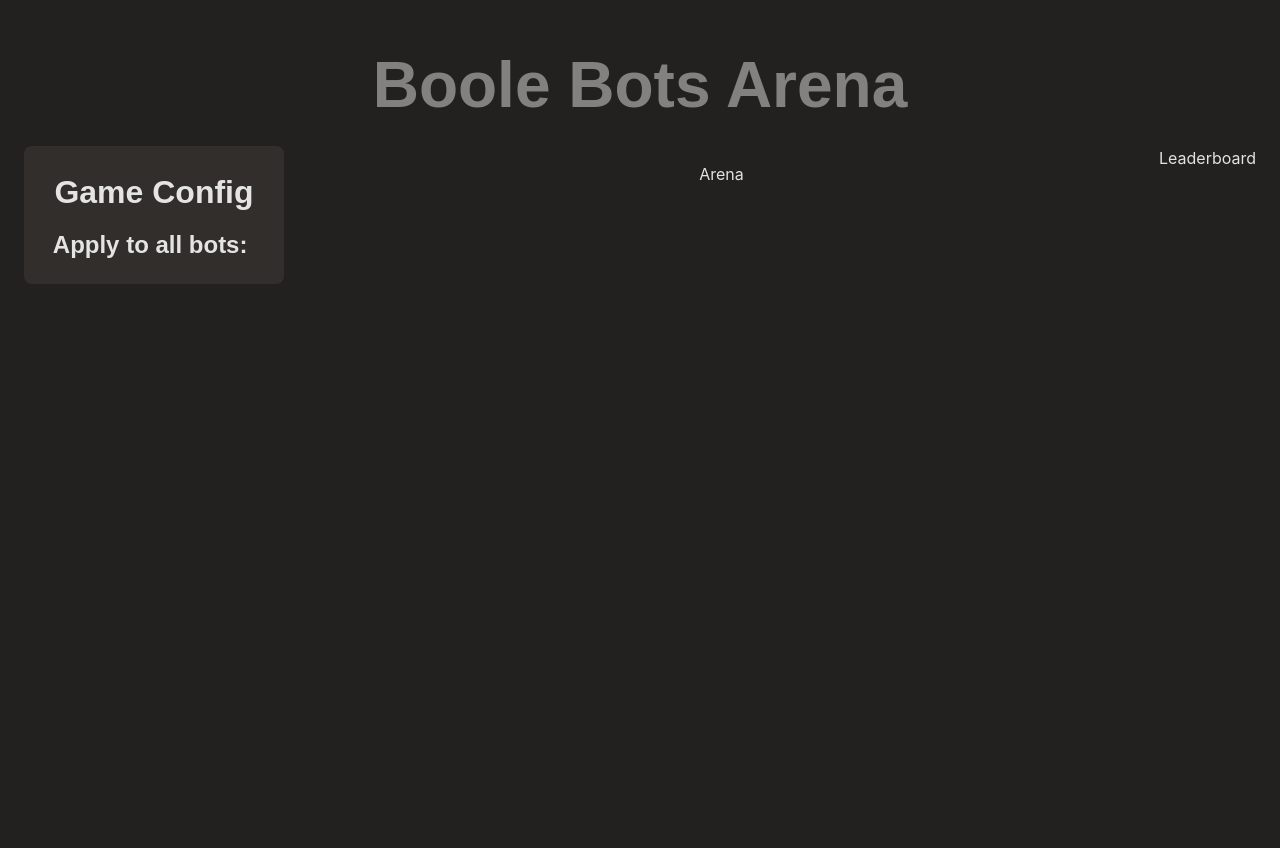
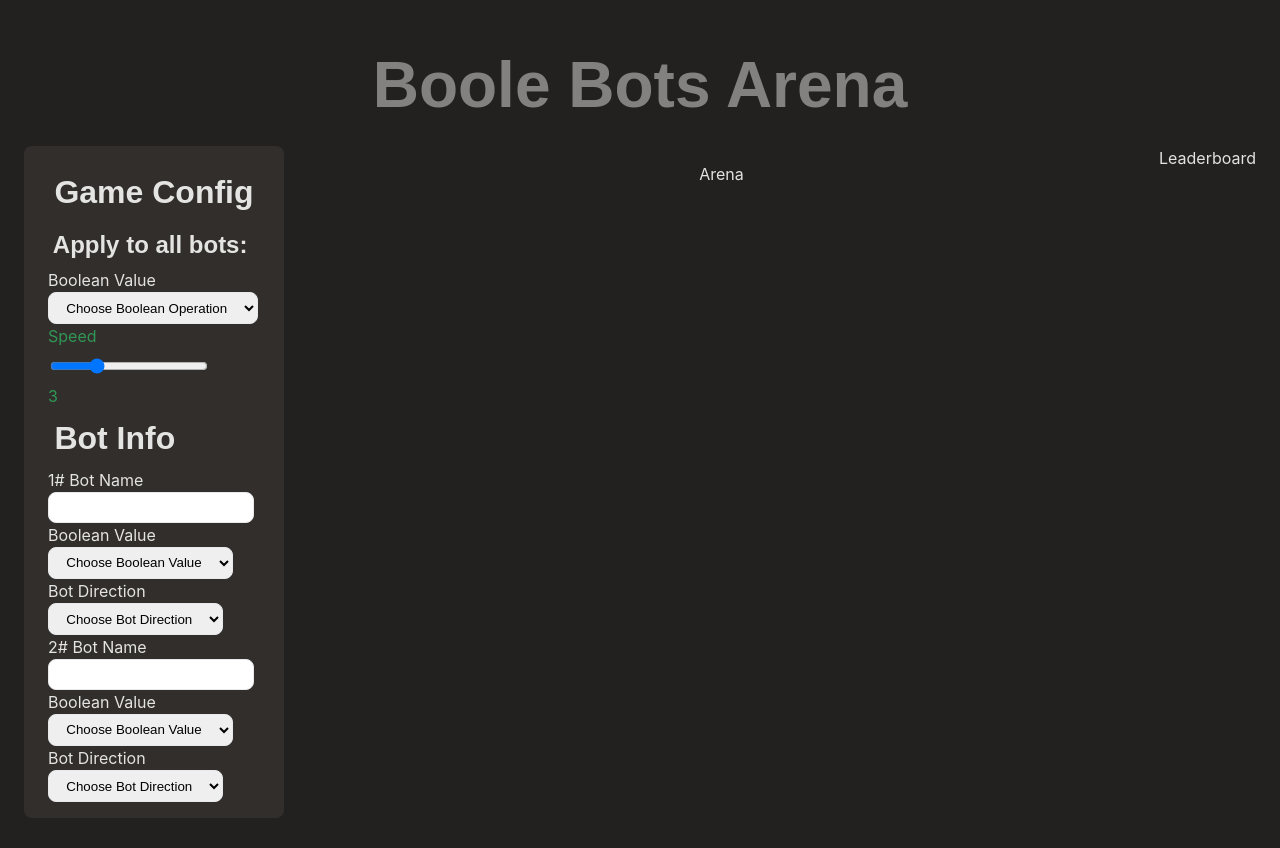
Before and after one commit to chingu-voyages/v44-tier2-team-12, a React (Vite) app: page / in a window 1280 px wide. Built offline with nearby package versions, Linux system fonts and the light colour scheme; a web font is replaced by a local one.

Commit message:
Game control panel (minimal styling)
I will set some TODOs for later

```diff
--- a/src/App.jsx
+++ b/src/App.jsx
@@ -1,4 +1,30 @@
+import { useState, useEffect } from "react";
+
 function App() {
+  // f = first bot; s = second bot
+  const [botsInfo, setBotsInfo] = useState({
+    booleanOperator: "",
+    speed: 3,
+    fBotName: "",
+    fBoolVal: "",
+    fDirection: "",
+    sBotName: "",
+    sBoolVal: "",
+    sDirection: "",
+  });
+  const handleChange = (e) => {
+    const { name, value } = e.target;
+
+    setBotsInfo((prev) => {
+      return { ...prev, [name]: value };
+    });
+  };
+  const DIRECTIONS = ["North", "East", "South", "West"];
+  const BOOLEAN_OPS = ["AND - &&", "OR - ||", "XOR - ^", "NOT - !"];
+
+  useEffect(() => {
+    console.log(botsInfo);
+  }, [botsInfo]);
   return (
     <>
       <header>
@@ -8,6 +34,116 @@ function App() {
         <div className="game-config">
           <h1>Game Config</h1>
           <h2>Apply to all bots:</h2>
+          <form>
+            <label>
+              Boolean Value
+              <select
+                name="booleanOperator"
+                value={botsInfo.booleanOperator}
+                onChange={(e) => handleChange(e)}
+              >
+                <option disabled hidden value="">
+                  Choose Boolean Operation
+                </option>
+                {BOOLEAN_OPS.map((bool_ops) => (
+                  <option value={bool_ops} key={bool_ops}>
+                    {bool_ops}
+                  </option>
+                ))}
+              </select>
+            </label>
+            <label className="speed-container">
+              Speed
+              <input
+                type="range"
+                value={botsInfo.speed}
+                name="speed"
+                min="1"
+                max="10"
+                onChange={(e) => handleChange(e)}
+              />
+              {botsInfo.speed}
+            </label>
+            <h1>Bot Info</h1>
+            <label>
+              1# Bot Name
+              <input
+                name="fBotName"
+                value={botsInfo.fBotName}
+                onChange={(e) => handleChange(e)}
+              />
+            </label>
+            <label>
+              Boolean Value
+              <select
+                name="fBoolVal"
+                value={botsInfo.fBoolVal}
+                onChange={(e) => handleChange(e)}
+              >
+                <option disabled hidden value="">
+                  Choose Boolean Value
+                </option>
+                <option value="1">Boolean Value - 1</option>
+                <option value="0">Boolean Value - 0</option>
+              </select>
+            </label>
+            <label>
+              Bot Direction
+              <select
+                name="fDirection"
+                value={botsInfo.fDirection}
+                onChange={(e) => handleChange(e)}
+              >
+                <option disabled hidden value="">
+                  Choose Bot Direction
+                </option>
+                {DIRECTIONS.map((dir) => (
+                  <option value={dir} key={dir}>
+                    {dir}
+                  </option>
+                ))}
+              </select>
+            </label>
+            <label>
+              2# Bot Name
+              <input
+                name="sBotName"
+                value={botsInfo.sBotName}
+                onChange={(e) => handleChange(e)}
+              />
+            </label>
+            <label>
+              Boolean Value
+              <select
+                name="sBoolVal"
+                value={botsInfo.sBoolVal}
+                onChange={(e) => handleChange(e)}
+              >
+                <option disabled hidden value="">
+                  Choose Boolean Value
+                </option>
+                <option value="1">Boolean Value - 1</option>
+                <option value="0">Boolean Value - 0</option>
+              </select>
+            </label>
+            <label>
+              Bot Direction
+              <select
+                name="sDirection"
+                value={botsInfo.sDirection}
+                onChange={(e) => handleChange(e)}
+              >
+                <option disabled hidden value="">
+                  Choose Bot Direction
+                </option>
+                {DIRECTIONS.map((dir) => (
+                  <option value={dir} key={dir}>
+                    {dir}
+                  </option>
+                ))}
+              </select>
+            </label>
+          </form>
         </div>
         <div>
           <p>Arena</p>
--- a/src/index.css
+++ b/src/index.css
@@ -48,12 +48,39 @@ main {
   padding: 1em 1.5em;
   border-radius: 8px;
 }
-footer {
-  /* position: sticky; */
-  /* height: 100%; */
-  /* top: 100vh; */
-  /* background-color: #312e2b; */
+
+label,
+input,
+select {
+  display: block;
 }
+
+input,
+select {
+  padding: 0.5em 1em;
+  border: 1.5px solid #e8e9ed;
+  border-radius: 8px;
+}
+
+input:focus {
+  outline: none;
+  border: 1.5px solid #319756;
+}
+
+input:focus[value=""] {
+  border: 1.5px solid #f7336f;
+}
+/* Range/slider */
+.speed-container {
+  color: #319756;
+}
+
+/* footer { */
+/* position: sticky; */
+/* height: 100%; */
+/* top: 100vh; */
+/* background-color: #312e2b; */
+/* } */
 
 @media (min-width: 768px) {
 }
```
